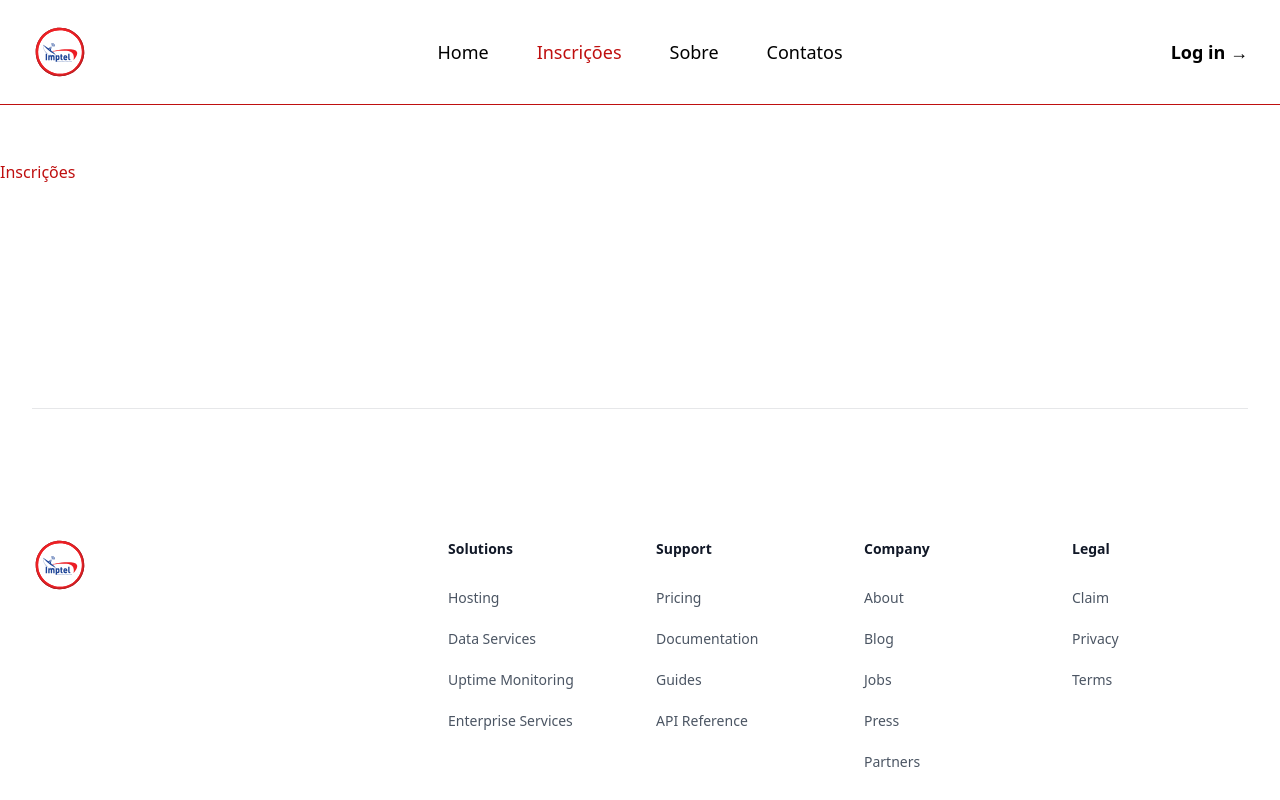
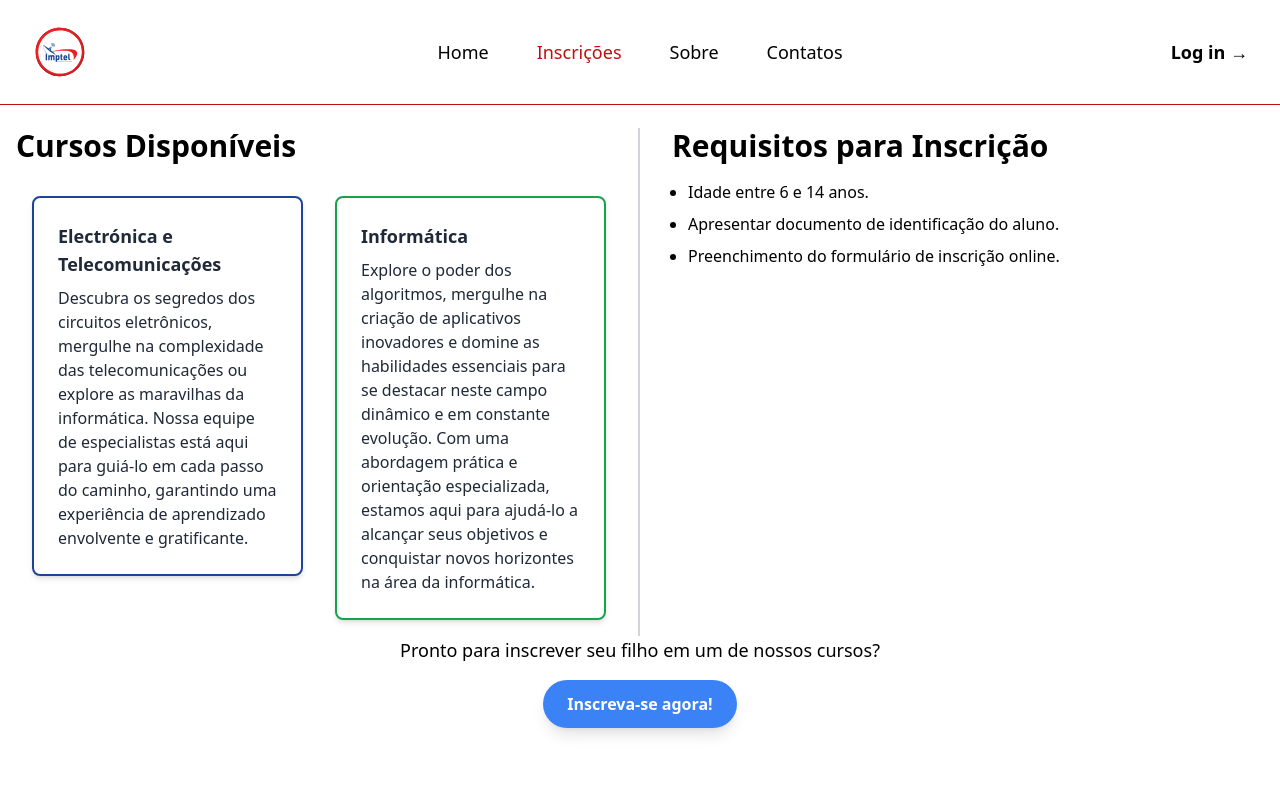
Before and after one commit to leehendrick/EduConnect-UI, a Nuxt app in the folder nuxt-app/: page /inscricoes in a window 1280 px wide. Shown: the top 800 px of the page. Built offline with nearby package versions, Linux system fonts and the light colour scheme.

Commit message:
add content

```diff
--- a/nuxt-app/pages/inscricoes.vue
+++ b/nuxt-app/pages/inscricoes.vue
@@ -4,7 +4,53 @@
 
 <template>
     <Title>Imptel | Inscrições</Title>
-    <h1 class="mt-40 mb-20 text-primary">Inscrições</h1>
+  <div class="container mx-auto px-4 py-8 flex flex-wrap mt-24">
+    <!-- Lado Esquerdo: Cursos e Informações Relevantes -->
+    <div class="w-full lg:w-1/2 pr-4 mb-8 lg:mb-0 border-r-2 border-gray-300">
+      <h2 class="text-2xl lg:text-3xl font-bold mb-4">Cursos Disponíveis</h2>
+      <div class="relative">
+        <div class="container mx-auto text-white">
+          <!-- Divisão do conteúdo -->
+          <div class="flex flex-wrap">
+            <!-- Divisão 1 -->
+            <div class="w-full md:w-1/2 p-4">
+              <div class="rounded-lg shadow-md p-6 border-2 border-secondary text-gray-800">
+                <h2 class="text-lg font-extrabold mb-2">Electrónica e Telecomunicações</h2>
+                <p>
+                  Descubra os segredos dos circuitos eletrônicos, mergulhe na complexidade das telecomunicações ou explore as maravilhas da informática. Nossa equipe de especialistas está aqui para guiá-lo em cada passo do caminho, garantindo uma experiência de aprendizado envolvente e gratificante.
+                </p>
+              </div>
+            </div>
+            <!-- Divisão 2 -->
+            <div class="w-full md:w-1/2 p-4">
+              <div class="rounded-lg shadow-md p-6 border-2 border-green-600 text-gray-800">
+                <h2 class="text-lg font-extrabold mb-2">Informática</h2>
+                <p>
+                  Explore o poder dos algoritmos, mergulhe na criação de aplicativos inovadores e domine as habilidades essenciais para se destacar neste campo dinâmico e em constante evolução. Com uma abordagem prática e orientação especializada, estamos aqui para ajudá-lo a alcançar seus objetivos e conquistar novos horizontes na área da informática.
+                </p>
+              </div>
+            </div>
+          </div>
+        </div>
+      </div>
+    </div>
+    <!-- Lado Direito: Requisitos -->
+    <div class="w-full lg:w-1/2 pl-8 mb-8 lg:mb-0">
+      <h2 class="text-2xl lg:text-3xl font-bold mb-4">Requisitos para Inscrição</h2>
+      <ul class="list-disc pl-4">
+        <li class="mb-2">Idade entre 6 e 14 anos.</li>
+        <li class="mb-2">Apresentar documento de identificação do aluno.</li>
+        <li class="mb-2">Preenchimento do formulário de inscrição online.</li>
+      </ul>
+    </div>
+
+    <!-- Call to Action -->
+    <div class="w-full text-center">
+      <p class="text-lg mb-4">Pronto para inscrever seu filho em um de nossos cursos?</p>
+      <a href="#" class="inline-block bg-blue-500 hover:bg-blue-700 text-white font-bold py-3 px-6 rounded-full shadow-lg transition duration-300">Inscreva-se agora!</a>
+    </div>
+  </div>
+
 </template>
 
 <style scoped>
```
